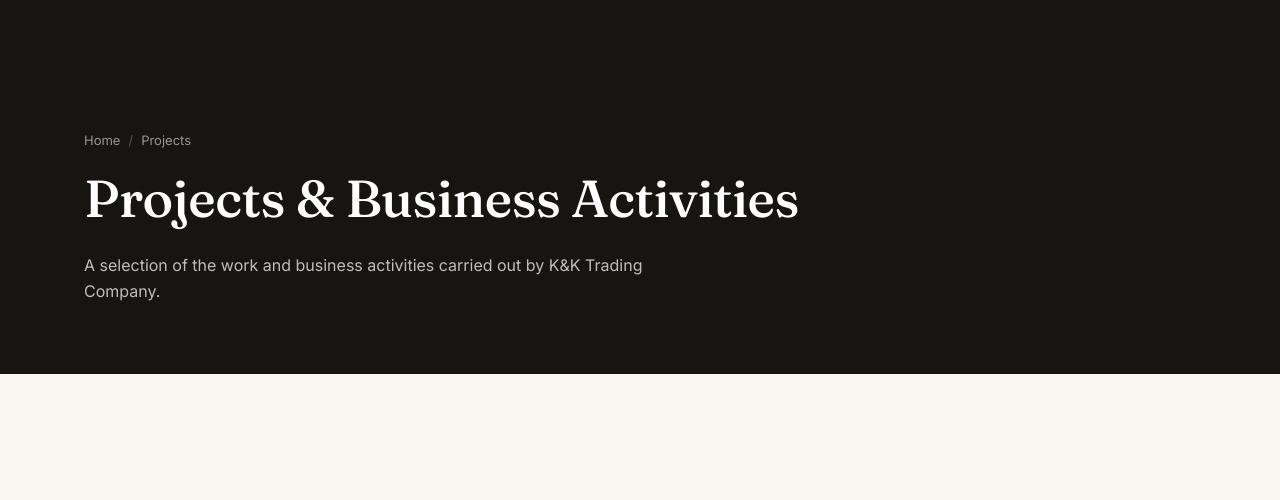
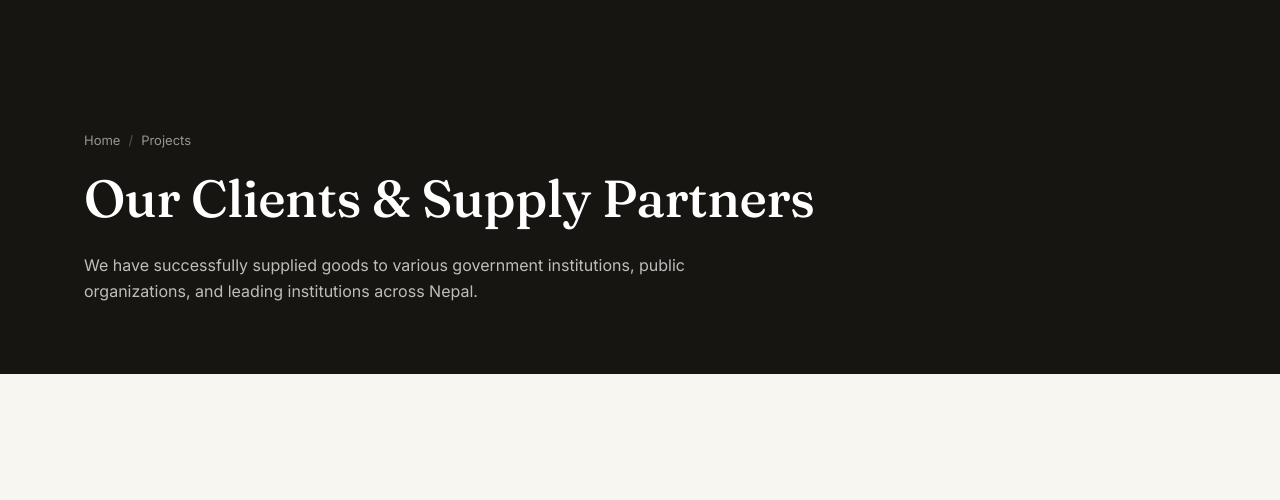
Before and after one commit to mahendra-dhakal/K-and-K-Trading-Company, a Django app: page /projects/ in a window 1280 px wide. Shown: the part 108-608 px from the top of the page. Run offline with Django 5.2, Linux system fonts and the light colour scheme; data comes from the database, SQL or seed files in the repository; data that the repository does not hold is empty.

Commit message:
small error fixed

```diff
--- a/kandk/static/css/main.css
+++ b/kandk/static/css/main.css
@@ -246,7 +246,7 @@
   color: var(--color-ink);
 }
 
-.brand img { height: 38px; width: auto; }
+.brand img { height: 48px; width: auto; }
 
 .brand small {
   display: block;
--- a/kandk/templates/core/project_list.html
+++ b/kandk/templates/core/project_list.html
@@ -6,8 +6,8 @@
 <div class="page-header">
   <div class="container">
     <div class="breadcrumb"><a href="{% url 'core:home' %}">Home</a><span class="crumb-sep">/</span><span>Projects</span></div>
-    <h1>Projects &amp; Business Activities</h1>
-    <p>A selection of the work and business activities carried out by {{ site.company_name }}.</p>
+    <h1>Our Clients & Supply Partners</h1>
+    <p>We have successfully supplied goods to various government institutions, public organizations, and leading institutions across Nepal.</p>
   </div>
 </div>
 
```
